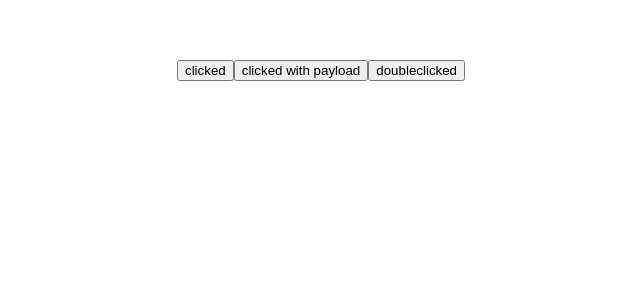
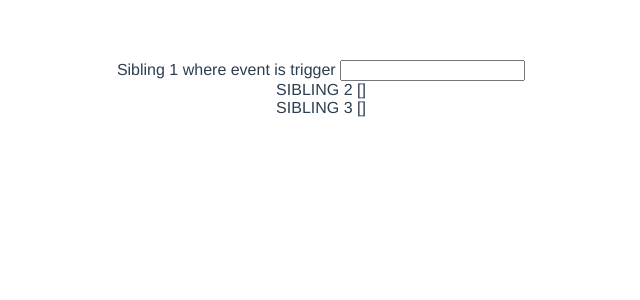
Before and after one commit to Owais897/nisum-vue-session, a Vue app: page / in a window 1280 px wide. Shown: the top 300 px of the page, without its empty margins (319-959 px from the left). Built offline with nearby package versions, Linux system fonts and the light colour scheme.

Commit message:
event busses

```diff
--- a/src/App.vue
+++ b/src/App.vue
@@ -4,7 +4,10 @@
     <!-- <HelloWorld msg="Welcome to Your Vue.js App" /> -->
     <!-- <HandlingInputs /> -->
     <!-- <Form /> -->
-    <Parent />
+    <!-- <Parent /> -->
+    <Sibling1 />
+    <Sibling2 />
+    <Sibling3 />
   </div>
 </template>
 
@@ -12,7 +15,10 @@
 // import HelloWorld from "./components/HelloWorld.vue";
 // import HandlingInputs from "./components/handlingInputs.vue";
 // import Form from "./components/Form.vue";
-import Parent from "./components/Parent.vue";
+// import Parent from "./components/Parent.vue";
+import Sibling1 from "./components/Sibling1.vue";
+import Sibling2 from "./components/Sibling2.vue";
+import Sibling3 from "./components/Sibling3.vue";
 
 export default {
   name: "App",
@@ -20,7 +26,10 @@ export default {
     // HelloWorld,
     // HandlingInputs,
     // Form,
-    Parent,
+    // Parent,
+    Sibling1,
+    Sibling2,
+    Sibling3,
   },
 };
 </script>
--- /dev/null
+++ b/src/components/Sibling1.vue
@@ -0,0 +1,25 @@
+<template>
+  <div>
+    Sibling 1 where event is trigger
+    <input type="text" v-model="word" @keypress.enter="updateList" />
+  </div>
+</template>
+
+<script>
+export default {
+  name: "Child1",
+  data() {
+    return {
+      word: "",
+    };
+  },
+  methods: {
+    updateList() {
+      this.$root.$emit("updateWordList", this.word);
+      this.word = "";
+    },
+  },
+};
+</script>
+
+<style></style>
--- /dev/null
+++ b/src/components/Sibling2.vue
@@ -0,0 +1,30 @@
+<template
+  ><div>
+    SIBLING 2
+    {{ list }}
+  </div>
+</template>
+
+<script>
+export default {
+  name: "Child2",
+  data() {
+    return {
+      list: [],
+    };
+  },
+  methods: {
+    updateList() {
+      this.$root.$emit("updateWordList", this.word);
+      this.word = "";
+    },
+  },
+  created() {
+    this.$root.$on("updateWordList", (word) => {
+      this.list.push(word);
+    });
+  },
+};
+</script>
+
+<style></style>
--- /dev/null
+++ b/src/components/Sibling3.vue
@@ -0,0 +1,30 @@
+<template
+  ><div>
+    SIBLING 3
+    {{ list.reverse() }}
+  </div>
+</template>
+
+<script>
+export default {
+  name: "Child2",
+  data() {
+    return {
+      list: [],
+    };
+  },
+  methods: {
+    updateList() {
+      this.$root.$emit("updateWordList", this.word);
+      this.word = "";
+    },
+  },
+  created() {
+    this.$root.$on("updateWordList", (word) => {
+      this.list.push(word);
+    });
+  },
+};
+</script>
+
+<style></style>
```
Also changed, not shown: 1 other file (tests, documents, lock files or other folders).
